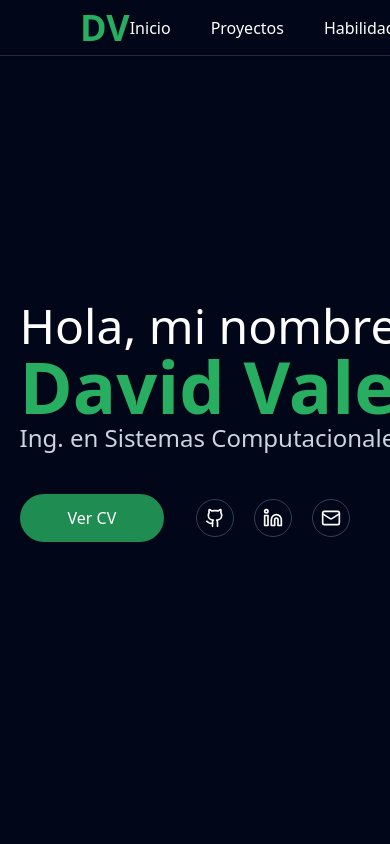
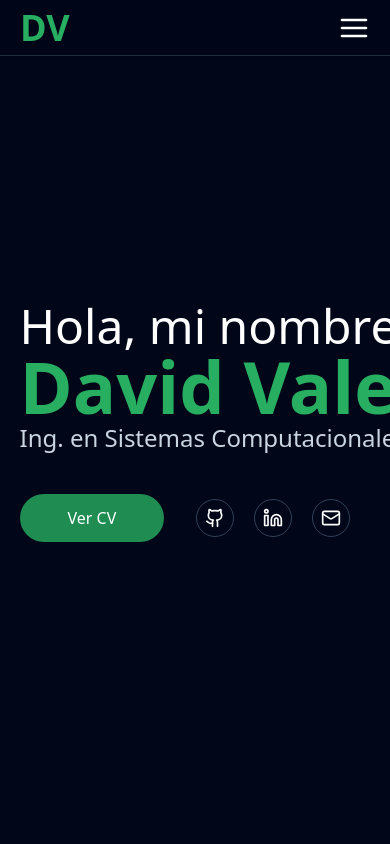
Before and after one commit to davidvchang/Web-Portfolio, a React (Vite) app: page / in a window 390 px wide. Shown: the top 844 px of the page. Built offline with nearby package versions, Linux system fonts and the light colour scheme.

Commit message:
Add: Navbar movil version

```diff
--- a/src/components/Nav.jsx
+++ b/src/components/Nav.jsx
@@ -1,8 +1,8 @@
 import React from 'react'
 
-const Nav = ({link, text}) => {
+const Nav = ({onClick, text}) => {
   return (
-    <a href={link} className='hover:text-principal-color hover:transition duration-300'>{text}</a>
+    <button className='hover:text-principal-color hover:transition duration-300 cursor-pointer' onClick={onClick}>{text}</button>
   )
 }
 
--- a/src/sections/Experience.jsx
+++ b/src/sections/Experience.jsx
@@ -3,7 +3,7 @@ import ExperienceContainer from '../components/ExperienceContainer'
 
 const Experience = () => {
   return (
-    <section className='w-full flex flex-col items-center py-20 gap-10'>
+    <section className='w-full flex flex-col items-center py-20 gap-10' id='experience'>
         <div className='w-[60%] flex flex-col gap-10'>
             <span className='text-4xl font-semibold text-center'>Mi Experiencia</span>
 
--- a/src/sections/Home.jsx
+++ b/src/sections/Home.jsx
@@ -6,7 +6,7 @@ import { Github, Linkedin, Mail } from 'lucide-react';
 
 const Home = () => {
   return (
-    <section className='flex flex-items w-full min-h-screen items-center justify-center'>
+    <section className='flex flex-items w-full min-h-screen items-center justify-center' id='home'>
         <div className='w-[90%] flex items-center justify-around'>
             <div className='flex flex-col'>
                 <span className='text-5xl font-light'>Hola, mi nombre es</span>
--- a/src/sections/NavBar.jsx
+++ b/src/sections/NavBar.jsx
@@ -1,18 +1,79 @@
-import React from 'react'
+import React, { useState } from 'react'
 import Nav from '../components/Nav'
+import { AlignJustify, X } from 'lucide-react';
+import { motion, AnimatePresence } from 'framer-motion'
 
 const NavBar = () => {
+
+  const [visibilityMenu, setVisibilityMenu] = useState(false)
+
+  const scrollToSection = (id) => {
+    const section = document.getElementById(id);
+    if(section) {
+      section.scrollIntoView({behavior: "smooth"})
+    }
+  }
+
+  const scrollToSectionMovil = (id) => {
+    const section = document.getElementById(id);
+    if(section) {
+      section.scrollIntoView({behavior: "smooth"})
+      setVisibilityMenu(!visibilityMenu)
+    }
+  }
+
+  const toggleVisibilityMenu = () => {
+    setVisibilityMenu(!visibilityMenu)
+  }
   return (
-    <section className='fixed top-0 left-0 z-50 bg-background-dark w-full h-14 px-20 flex items-center justify-between border-b border-b-slate-800 shadow'>
-        <span className='text-4xl font-semibold text-principal-color'>DV</span>
+    <section className='fixed top-0 left-0 z-99 bg-background-dark/50 backdrop-blur-xl w-full h-14 flex items-center justify-between border-b border-b-slate-800 shadow'>
+        <div className=" w-full h-full px-5 lg:px-20 flex items-center justify-between">
+          <span className='text-4xl font-semibold text-principal-color'>DV</span>
 
-        <div className='flex items-center gap-10 text-white'>
-          <Nav link="" text="Inicio"/>
-          <Nav link="" text="Proyectos"/>
-          <Nav link="" text="Habilidades"/>
-          <Nav link="" text="Experiencia"/>
-          <Nav link="" text="Contactame"/>
+          <div className='w-fit hidden lg:flex items-center gap-10 text-white'>
+            <Nav onClick={() => scrollToSection("home")} text="Inicio"/>
+            <Nav onClick={() => scrollToSection("projects")} text="Proyectos"/>
+            <Nav onClick={() => scrollToSection("skills")} text="Habilidades"/>
+            <Nav onClick={() => scrollToSection("experience")} text="Experiencia"/>
+            <Nav onClick={() => scrollToSection("contactme")} text="Contactame"/>
+          </div>
+
+          {/* NAVBAR MOVIL */}
+
+          <button onClick={toggleVisibilityMenu} className="hover:text-teal-500 lg:hidden">
+            {visibilityMenu === false ?  (
+              <AlignJustify className="w-8 h-8 hover:text-teal-500"/>
+
+            ) : (
+              <X className="w-8 h-8 hover:text-teal-500"/>
+            )}
+          </button>
+
         </div>
+
+        <AnimatePresence>
+          {visibilityMenu && (
+            <motion.div
+            initial={{ opacity: 0, height: 0 }}
+            exit={{ opacity: 0, height: 0 }}
+            animate={{ opacity: visibilityMenu ? 1 : 0, height: visibilityMenu ? "auto" : 0 }}
+            transition={{ duration: 0.3, ease: "easeInOut" }}
+            className="overflow-hidden"
+            >
+              <div className="absolute top-16 left-0 z-50 bg-black/90 backdrop-blur-xl w-full">
+                <div className='flex flex-col items-center w-full gap-10 py-10'>
+                    <Nav onClick={() => scrollToSectionMovil("home")} text="Inicio"/>
+                    <Nav onClick={() => scrollToSectionMovil("projects")} text="Proyectos"/>
+                    <Nav onClick={() => scrollToSectionMovil("skills")} text="Habilidades"/>
+                    <Nav onClick={() => scrollToSectionMovil("experience")} text="Experiencia"/>
+                    <Nav onClick={() => scrollToSectionMovil("contactme")} text="Contactame"/>
+                </div>
+              </div>
+
+            </motion.div>
+          )}
+
+        </AnimatePresence>
     </section>
   )
 }
--- a/src/sections/Projects.jsx
+++ b/src/sections/Projects.jsx
@@ -11,7 +11,7 @@ import Ecommerce from '../assets/img/covers/Ecommerce/Ecommerce.webp'
 
 const Projects = () => {
   return (
-    <section className='flex flex-col items-center py-20 gap-10'>
+    <section className='flex flex-col items-center py-20 gap-10' id='projects'>
         <span className='text-4xl font-semibold'>My Projects</span>
 
         <div className='grid grid-cols-1 lg:grid-cols-2 xl:grid-cols-3 gap-5 justify-center'>
--- a/src/sections/Skills.jsx
+++ b/src/sections/Skills.jsx
@@ -5,7 +5,7 @@ import {ReactIcon, Vue, HTML5, CSS, Sass, TailwindCSS, Bootstrap, Nodejs, Expres
 
 const Skills = () => {
   return (
-    <section className='flex flex-col items-center py-20 gap-10'>
+    <section className='flex flex-col items-center py-20 gap-10' id='skills'>
         <span className='text-4xl font-semibold'>Mis Habilidades</span>
 
         <div className='grid grid-cols-1 lg:grid-cols-2 xl:grid-cols-3 2xl:grid-cols-4 gap-10 justify-center'>
```
